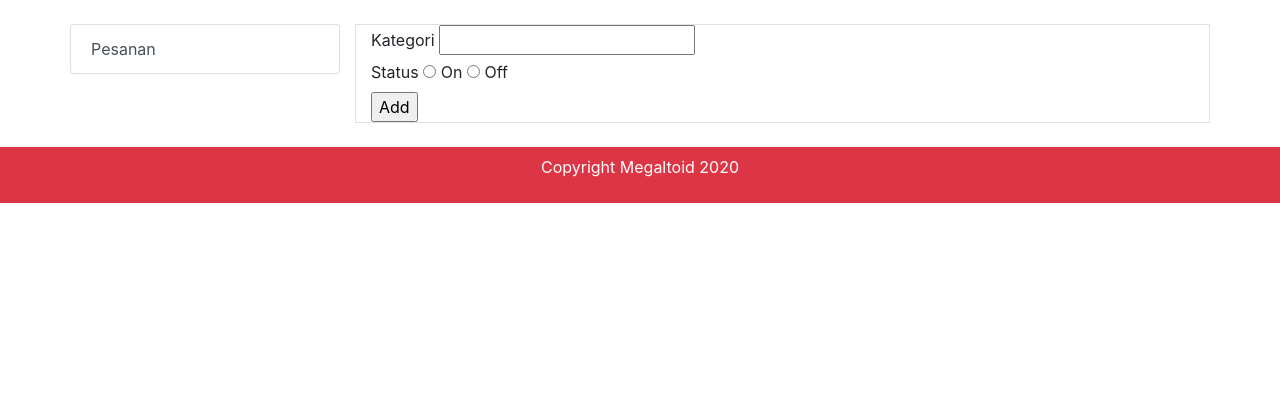
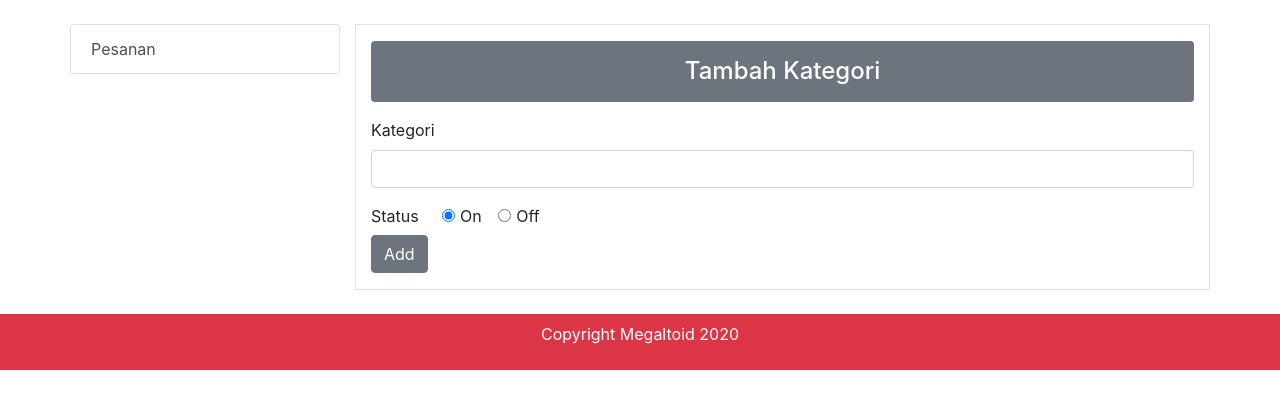
Before and after one commit to dickyhermawan12/megaltoid-web, a PHP site: page /myproject/index.php?page=my_profile&module=kategori&action=form in a window 1280 px wide. Shown: the part 56-465 px from the top of the page. Run offline with PHP 8.4, Linux system fonts and the light colour scheme; the visitor is signed in with stand-in values (Sample User, id 1).

Commit message:
revisi modul kategori

```diff
--- a/function/koneksi.php
+++ b/function/koneksi.php
@@ -2,7 +2,7 @@
 
     $server = "localhost";
     $username = "root";
-    $password = "gooners182";
+    $password = "";
     $database = "database_toko";
 
     $koneksi = mysqli_connect($server, $username, $password, $database) or die("Koneksi ke database gagal.");
--- a/module/kategori/form.php
+++ b/module/kategori/form.php
@@ -8,33 +8,49 @@
 
     if($kategori_id){
         $queryKategori = mysqli_query($koneksi, "SELECT * FROM kategori WHERE kategori_id='$kategori_id'");
-        $row = mysqli_fetch_assoc($queryKategori);
+        $rowKategori = mysqli_fetch_assoc($queryKategori);
 
-        $kategori = $row['kategori'];
-        $status = $row['status'];
+        $kategori = $rowKategori['kategori'];
+        $status = $rowKategori['status'];
         $button = "Update";
     }
 
 ?>
 
-<form action="<?php echo BASE_URL."module/kategori/action.php?kategori_id=$kategori_id"; ?>" method="POST">
+<?php
+	if($kategori_id){
+		echo "<h4 class='mt-3 text-center bg-secondary text-white py-3 rounded'>Update Kategori</h4>";
+	} else {
+		echo "<h4 class='mt-3 text-center bg-secondary text-white py-3 rounded'>Tambah Kategori</h4>";
+	}
+?>
 
-    <div class="element-form">
-        <label>Kategori</label>
-        <span><input type="text" name="kategori" value="<?php echo $kategori; ?>" /></span>
+<form action="<?php echo BASE_URL."module/kategori/action.php?kategori_id=$kategori_id"; ?>" method="POST" class="mt-3">
+
+    <div class="form-group">
+        <label for="inputKategori">Kategori</label>
+        <input type="text" class="form-control" id="inputKategori" name="kategori" value="<?php echo $kategori; ?>">
     </div>
 
-    <div class="element-form">
-        <label>Status</label>
-        <span>
-            <input type="radio" name="status" value="on" <?php if($status == "on"){echo "checked='true'"; } ?> /> On
-            <input type="radio" name="status" value="off" <?php if($status == "off"){echo "checked='true'"; } ?> /> Off
-        </span>
+    <div class="row">
+      <legend class="col-form-label col-sm-1 pt-0">Status</legend>
+      <div class="col-sm-10">
+        <div class="form-check form-check-inline">
+          <input class="form-check-input" type="radio" name="status" id="radioStatusOn" value="on" <?php if($status == "on" || $status == ""){ echo "checked='true'"; } ?>>
+          <label class="form-check-label" for="radioStatusOn">
+            On
+          </label>
+        </div>
+        <div class="form-check form-check-inline">
+          <input class="form-check-input" type="radio" name="status" id="radioStatusOff" value="off" <?php if($status == "off"){ echo "checked='true'"; } ?>>
+          <label class="form-check-label" for="radioStatusOff">
+            Off
+          </label>
+        </div>
+      </div>
     </div>
 
-    <div class="element-form">
-        <span><input type="submit" name="button" value="<?php echo $button; ?>" /></span>
-    </div>
+    <button type="submit" class="form-group btn btn-secondary" name="button" value="<?php echo $button; ?>"><?php echo $button; ?></button>
 
 
 
```
Also changed, not shown: module/kategori/list.php (+21 -20 lines).
